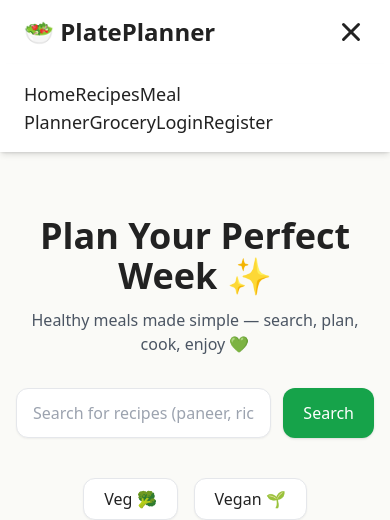
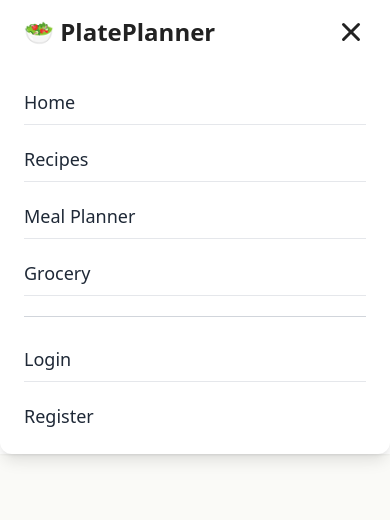
Before and after one commit to Neerajamj/plateplanner-frontend, a React (Vite) app: page / in a window 390 px wide. Both pictures are taken after a click on the button 351 px from the left and 32 px from the top of the page. Shown: the top 520 px of the page. Built offline with nearby package versions, Linux system fonts and the light colour scheme.

Commit message:
Navbar again

```diff
--- a/src/components/Navbar.jsx
+++ b/src/components/Navbar.jsx
@@ -92,29 +92,81 @@ function Navbar() {
     height: open ? "auto" : 0,
     opacity: open ? 1 : 0,
   }}
-        className="md:hidden bg-white shadow-md overflow-hidden"
+  className="md:hidden bg-white shadow-lg overflow-hidden rounded-b-xl"
 >
-        <div className="px-6 py-4 space-y-4 text-lg">
+  <div className="px-6 py-4 text-lg flex flex-col gap-3">
 
-          <Link to="/" onClick={() => setOpen(false)}>Home</Link>
-          <Link to="/recipes" onClick={() => setOpen(false)}>Recipes</Link>
-          <Link to="/mealplanner" onClick={() => setOpen(false)}>Meal Planner</Link>
-          <Link to="/grocery" onClick={() => setOpen(false)}>Grocery</Link>
+    {/* Main links */}
+    <Link
+      to="/"
+      onClick={() => setOpen(false)}
+      className="block py-2 border-b border-gray-200 text-gray-800 hover:text-green-600"
+    >
+      Home
+    </Link>
 
+    <Link
+      to="/recipes"
+      onClick={() => setOpen(false)}
+      className="block py-2 border-b border-gray-200 text-gray-800 hover:text-green-600"
+    >
+      Recipes
+    </Link>
+
+    <Link
+      to="/mealplanner"
+      onClick={() => setOpen(false)}
+      className="block py-2 border-b border-gray-200 text-gray-800 hover:text-green-600"
+    >
+      Meal Planner
+    </Link>
+
+    <Link
+      to="/grocery"
+      onClick={() => setOpen(false)}
+      className="block py-2 border-b border-gray-200 text-gray-800 hover:text-green-600"
+    >
+      Grocery
+    </Link>
+
+    {/* Divider */}
+    <div className="border-t border-gray-300 my-2"></div>
+
+    {/* Auth: Login/Register or Profile/Logout */}
     {!loggedIn ? (
       <>
-              <Link to="/login" onClick={() => setOpen(false)}>Login</Link>
-              <Link to="/register" onClick={() => setOpen(false)}>Register</Link>
+        <Link
+          to="/login"
+          onClick={() => setOpen(false)}
+          className="block py-2 border-b border-gray-200 text-gray-800 hover:text-green-600"
+        >
+          Login
+        </Link>
+
+        <Link
+          to="/register"
+          onClick={() => setOpen(false)}
+          className="block py-2 text-gray-800 hover:text-green-600"
+        >
+          Register
+        </Link>
       </>
     ) : (
       <>
-              <Link to="/profile" onClick={() => setOpen(false)}>Profile</Link>
+        <Link
+          to="/profile"
+          onClick={() => setOpen(false)}
+          className="block py-2 border-b border-gray-200 text-gray-800 hover:text-green-600"
+        >
+          Profile
+        </Link>
+
         <button
           onClick={() => {
             handleLogout();
             setOpen(false);
           }}
-                className="text-red-500 block"
+          className="block py-2 text-red-500 hover:text-red-600 text-left"
         >
           Logout
         </button>
@@ -122,6 +174,7 @@ function Navbar() {
     )}
   </div>
 </motion.div>
+
     </nav>
   );
 }
```
Lines whose indentation alone changed are shown as unchanged.
